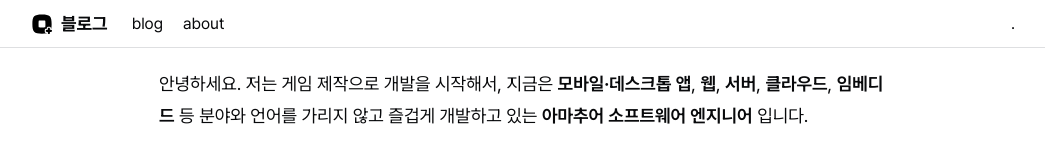
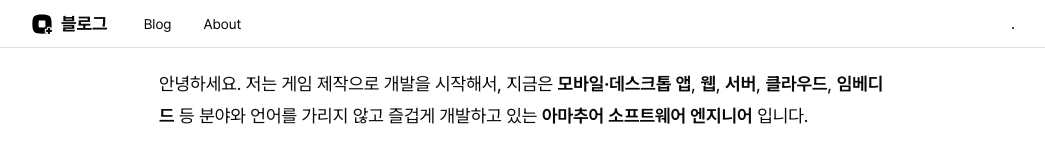
Before and after one commit to kahyou22/kahyou.dev, a Next.js app: page /about in a window 1280 px wide. Shown: the top 153 px of the page, without its empty margins (117-1162 px from the left). Built offline with nearby package versions, Linux system fonts and the light colour scheme.

Commit message:
style: 헤더 메뉴 수정

```diff
--- a/components/Header.tsx
+++ b/components/Header.tsx
@@ -1,5 +1,6 @@
 import Image from "next/image";
 import Link from "next/link";
+import Button from "./Button";
 
 export default function Header() {
   return (
@@ -11,8 +12,16 @@ export default function Header() {
             <h1>블로그</h1>
           </a>
           <div className="menu">
-            <Link href="/blog">blog</Link>
-            <Link href="/about">about</Link>
+            <Link href="/blog">
+              <Button variant="ghost" size="sm">
+                Blog
+              </Button>
+            </Link>
+            <Link href="/about">
+              <Button variant="ghost" size="sm">
+                About
+              </Button>
+            </Link>
           </div>
         </div>
         <div className="right">.</div>
--- a/styles/layout.css
+++ b/styles/layout.css
@@ -63,7 +63,7 @@
     display: flex;
     align-items: center;
     justify-content: space-between;
-    gap: 1.25rem;
+    gap: 0.5rem;
   }
 
   nav .right {
```
